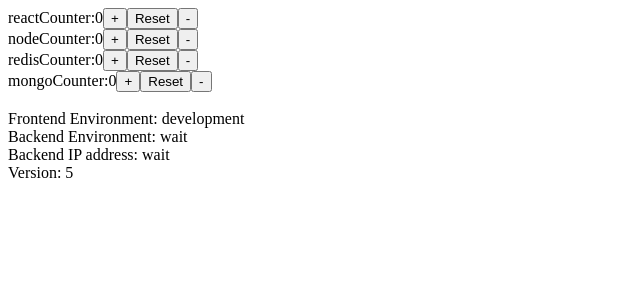
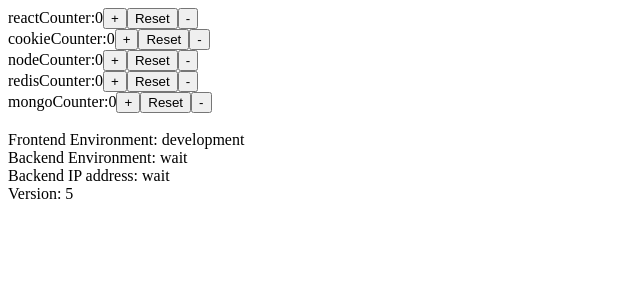
Before and after one commit to codeaktivist/counters, a React (Create React App) app in the folder counters-frontend/: page / in a window 1280 px wide. Shown: the top 300 px of the page, without its empty margins (0-640 px from the left). Built offline with nearby package versions, Linux system fonts and the light colour scheme; no server answers.

Commit message:
add cookieCounter

```diff
--- a/counters-frontend/src/App.js
+++ b/counters-frontend/src/App.js
@@ -4,22 +4,23 @@ import { useEffect } from 'react';
 import { useSelector, useDispatch } from 'react-redux';
 
 import { nodeInit, nodeIncrement, nodeDecrement, nodeReset } from './reducers/nodeReducer';
+import { cookieInit, cookieIncrement, cookieDecrement, cookieReset } from './reducers/cookieReducer';
 import { redisInit, redisIncrement, redisDecrement, redisReset } from './reducers/redisReducer';
 import { mongoInit, mongoIncrement, mongoDecrement, mongoReset } from './reducers/mongoReducer';
 
 import { setCounter } from './reducers/reactReducer';
 
-
 const App = () => {
   const dispatch = useDispatch();
   const reactCounter = useSelector(n => n.reactCounter);
+  const cookieCounter = useSelector(n => n.cookieCounter);
   const nodeCounter = useSelector(n => n.nodeCounter);
   const redisCounter = useSelector(n => n.redisCounter);
   const mongoCounter = useSelector(n => n.mongoCounter);
 
-
   useEffect(() => {
     dispatch(nodeInit());
+    dispatch(cookieInit());
     dispatch(redisInit());
     dispatch(mongoInit());
   }, [dispatch]);
@@ -32,6 +33,13 @@ const App = () => {
         onIncrement={() => dispatch(setCounter(reactCounter + 1))}
         onReset={() => dispatch(setCounter(0))}
         onDecrement={() => dispatch(setCounter(reactCounter - 1))}
+      />
+      <Counter
+        id='cookieCounter'
+        counter={cookieCounter}
+        onIncrement={() => dispatch(cookieIncrement())}
+        onReset={() => dispatch(cookieReset())}
+        onDecrement={() => dispatch(cookieDecrement())}
       />
       <Counter
         id='nodeCounter'
--- /dev/null
+++ b/counters-frontend/src/reducers/cookieReducer.js
@@ -0,0 +1,46 @@
+import { createSlice } from '@reduxjs/toolkit';
+
+const initialState = 0;
+
+const cookieSlice = createSlice({
+  name: 'cookie',
+  initialState,
+  reducers: {
+    setCounter(state, action) {
+      return action.payload;
+    }
+  }
+});
+
+export const cookieInit = () => {
+  return async dispatch => {
+    const counter = window.localStorage.getItem('cookieCounter') || window.localStorage.setItem('cookieCounter', initialState);
+    dispatch(setCounter(Number(counter)));
+  };
+};
+
+export const cookieIncrement = () => {
+  return async dispatch => {
+    const counter = window.localStorage.getItem('cookieCounter');
+    window.localStorage.setItem('cookieCounter', Number(counter) + 1);
+    dispatch(setCounter(Number(counter) + 1));
+  };
+};
+
+export const cookieDecrement = () => {
+  return async dispatch => {
+    const counter = window.localStorage.getItem('cookieCounter');
+    window.localStorage.setItem('cookieCounter', Number(counter) - 1);
+    dispatch(setCounter(Number(counter) - 1));
+  };
+};
+
+export const cookieReset = () => {
+  return async dispatch => {
+    window.localStorage.setItem('cookieCounter', initialState);
+    dispatch(setCounter(initialState));
+  };
+};
+
+export const { setCounter } = cookieSlice.actions;
+export default cookieSlice.reducer;
--- a/counters-frontend/src/store.js
+++ b/counters-frontend/src/store.js
@@ -1,6 +1,7 @@
 import { configureStore } from '@reduxjs/toolkit';
 
 import reactReducer from './reducers/reactReducer';
+import cookieReducer from './reducers/cookieReducer';
 import nodeReducer from './reducers/nodeReducer';
 import redisReducer from './reducers/redisReducer';
 import mongoReducer from './reducers/mongoReducer';
@@ -9,6 +10,7 @@ import envReducer from './reducers/envReducer';
 const store = configureStore({
   reducer: {
     reactCounter: reactReducer,
+    cookieCounter: cookieReducer,
     nodeCounter: nodeReducer,
     redisCounter: redisReducer,
     mongoCounter: mongoReducer,
```
